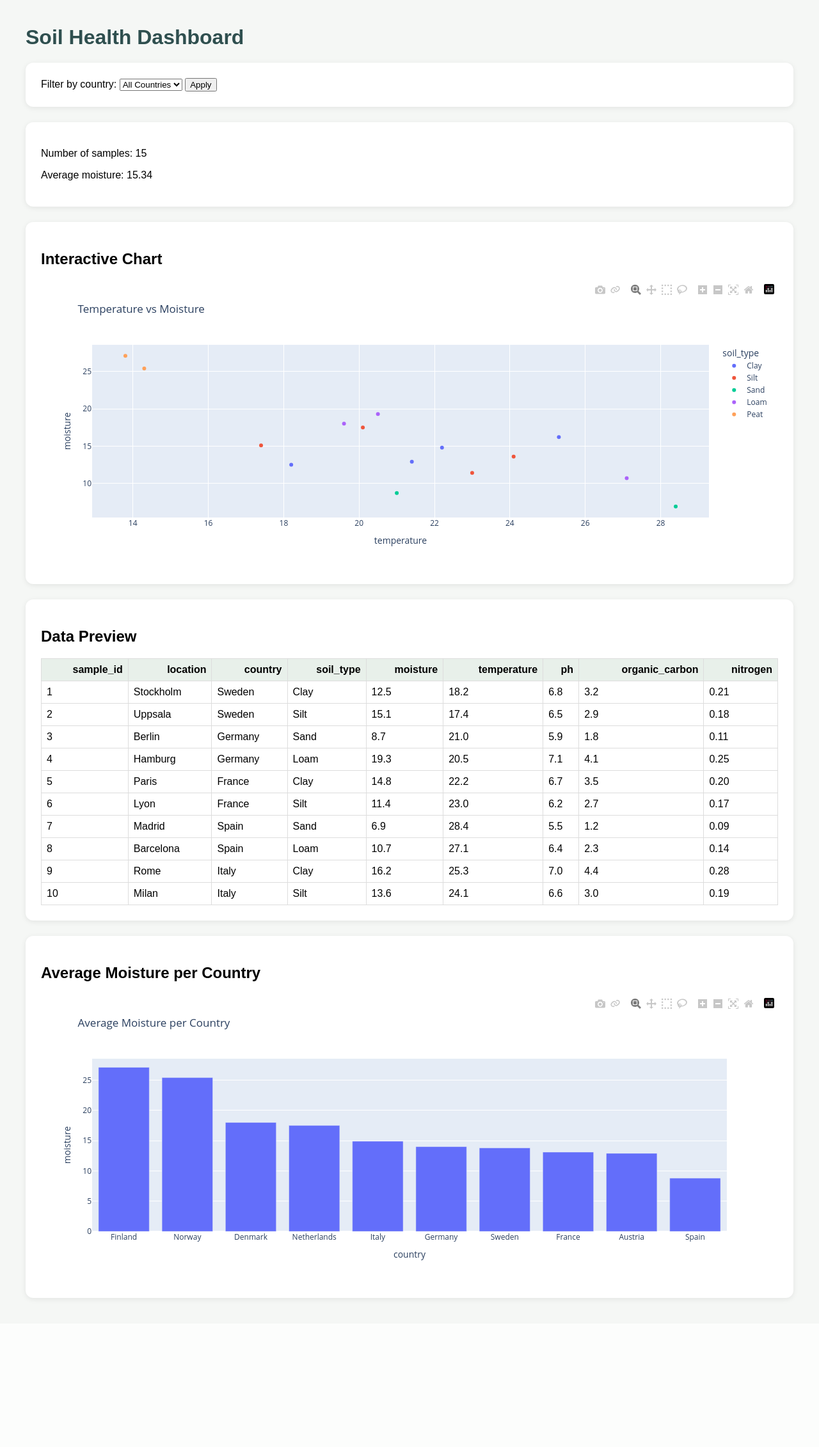
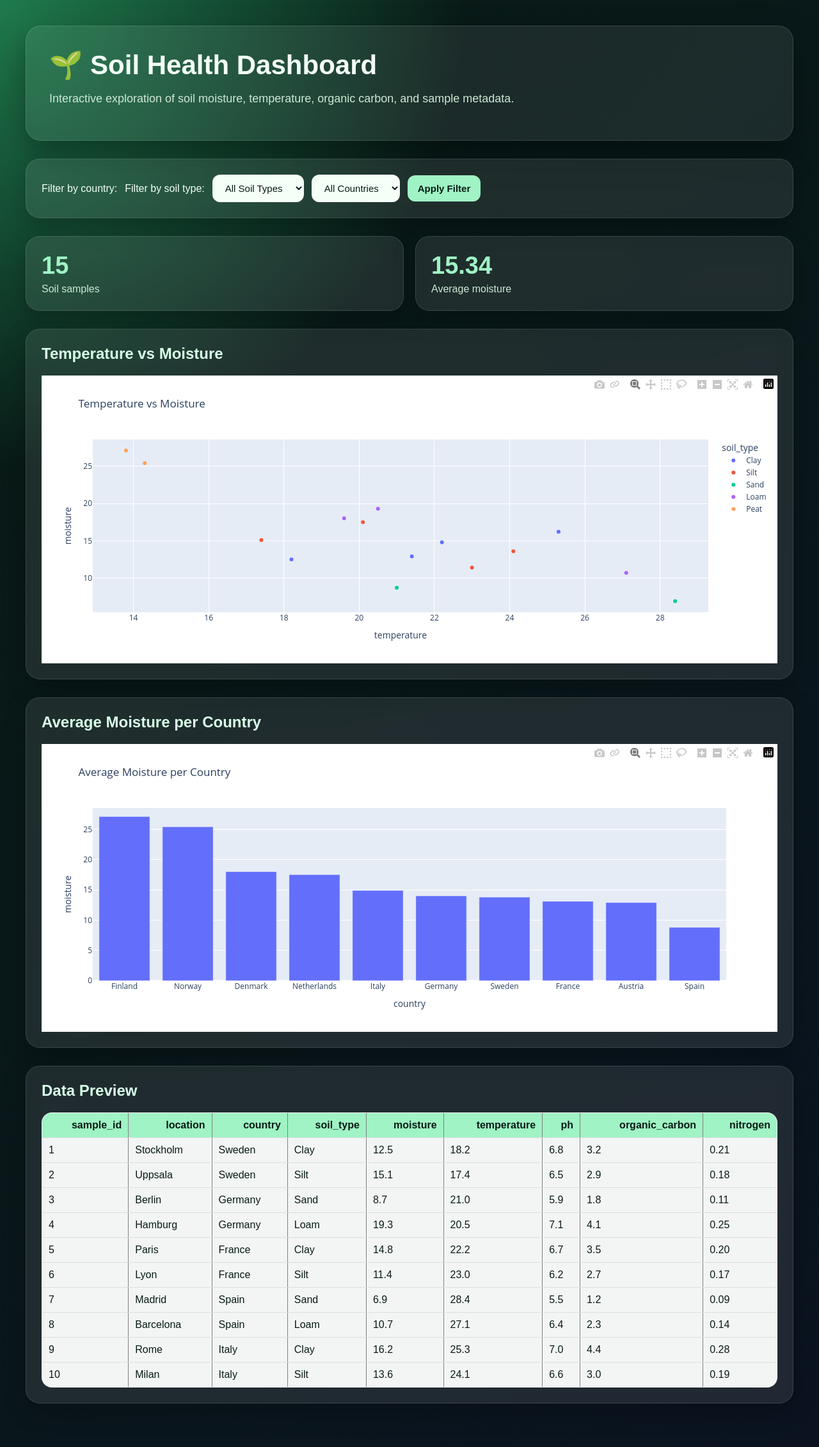
Before and after one commit to persiansushiant/soil-ml-dashboard, a Flask app: page / in a window 1280 px wide. Shown: the whole page at 64% size. Before the commit the page ends 2033 px from the top, so only its background shows below. Run offline with Flask 3, Linux system fonts and the light colour scheme.

Commit message:
Add soil type filter

```diff
--- a/app.py
+++ b/app.py
@@ -10,16 +10,21 @@ def home():
     original_df = pd.read_csv("soil_data.csv")
 
     selected_country = request.args.get("country")
+    selected_soil_type = request.args.get("soil_type")
+
+    df = original_df.copy()
 
     if selected_country:
-        df = original_df[original_df["country"] == selected_country]
-    else:
-        df = original_df
+        df = df[df["country"] == selected_country]
+
+    if selected_soil_type:
+        df = df[df["soil_type"] == selected_soil_type]
 
     countries = sorted(original_df["country"].unique())
+    soil_types = sorted(original_df["soil_type"].unique())
 
     sample_count = len(df)
-    avg_moisture = df["moisture"].mean()
+    avg_moisture = round(df["moisture"].mean(), 2) if sample_count > 0 else 0
 
     scatter_fig = px.scatter(
         df,
@@ -52,14 +57,14 @@ def home():
     return render_template(
         "index.html",
         sample_count=sample_count,
-        avg_moisture=round(avg_moisture, 2),
+        avg_moisture=avg_moisture,
         chart=chart,
         bar_chart=bar_chart,
         table=table,
         countries=countries,
-        selected_country=selected_country
+        soil_types=soil_types,
+        selected_country=selected_country,
+        selected_soil_type=selected_soil_type
     )
-
-
 if __name__ == "__main__":
     app.run(debug=True)
--- a/templates/index.html
+++ b/templates/index.html
@@ -1,49 +1,172 @@
 <!DOCTYPE html>
 <html>
 <head>
-    <title>Soil Dashboard</title>
+    <title>Soil Health Dashboard</title>
 
     <style>
         body {
+            margin: 0;
             font-family: Arial, sans-serif;
-            margin: 40px;
-            background: #f5f7f5;
+            background:
+                radial-gradient(circle at top left, #1f7a4d 0, transparent 28%),
+                linear-gradient(135deg, #081c15, #0b1320);
+            color: #f3fff7;
         }
 
-        h1 {
-            color: #2f4f4f;
+        .page {
+            max-width: 1200px;
+            margin: 0 auto;
+            padding: 40px;
+        }
+
+        .hero {
+            padding: 36px;
+            border-radius: 24px;
+            background: rgba(255, 255, 255, 0.08);
+            box-shadow: 0 20px 50px rgba(0,0,0,0.35);
+            border: 1px solid rgba(255,255,255,0.12);
+            margin-bottom: 28px;
+        }
+
+        .hero h1 {
+            font-size: 42px;
+            margin: 0 0 12px;
+        }
+
+        .hero p {
+            color: #cde8d5;
+            font-size: 18px;
+        }
+
+        .stats {
+            display: grid;
+            grid-template-columns: repeat(2, 1fr);
+            gap: 18px;
+            margin-bottom: 28px;
+        }
+
+        .stat-card,
+        .card {
+            background: rgba(255, 255, 255, 0.09);
+            border: 1px solid rgba(255,255,255,0.12);
+            border-radius: 22px;
+            padding: 24px;
+            box-shadow: 0 12px 35px rgba(0,0,0,0.25);
+            backdrop-filter: blur(10px);
+        }
+
+        .stat-number {
+            font-size: 38px;
+            font-weight: bold;
+            color: #9ff3c4;
+        }
+
+        .stat-label {
+            color: #cde8d5;
+            margin-top: 6px;
         }
 
         .card {
-            background: white;
-            padding: 24px;
-            margin-bottom: 24px;
+            margin-bottom: 28px;
+        }
+
+        .card h2 {
+            margin-top: 0;
+            color: #d8ffe8;
+        }
+
+        form {
+            display: flex;
+            gap: 12px;
+            align-items: center;
+            flex-wrap: wrap;
+        }
+
+        select,
+        button {
+            padding: 12px 16px;
             border-radius: 12px;
-            box-shadow: 0 2px 8px rgba(0,0,0,0.08);
+            border: none;
+            font-size: 15px;
+        }
+
+        select {
+            background: #f3fff7;
+            color: #081c15;
+        }
+
+        button {
+            background: #9ff3c4;
+            color: #081c15;
+            font-weight: bold;
+            cursor: pointer;
+        }
+
+        button:hover {
+            transform: translateY(-1px);
+            box-shadow: 0 8px 20px rgba(159,243,196,0.25);
         }
 
         table {
             border-collapse: collapse;
             width: 100%;
+            background: rgba(255,255,255,0.95);
+            color: #081c15;
+            border-radius: 16px;
+            overflow: hidden;
         }
 
         th, td {
-            padding: 8px;
-            border: 1px solid #ddd;
+            padding: 10px;
+            border-bottom: 1px solid #ddd;
         }
 
         th {
-            background: #e8f0ea;
+            background: #9ff3c4;
+        }
+
+        @media (max-width: 800px) {
+            .stats {
+                grid-template-columns: 1fr;
+            }
+
+            .page {
+                padding: 20px;
+            }
+
+            .hero h1 {
+                font-size: 32px;
+            }
         }
     </style>
 </head>
 
 <body>
-    <h1>Soil Health Dashboard</h1>
+    <div class="page">
+
+        <section class="hero">
+            <h1>🌱 Soil Health Dashboard</h1>
+            <p>
+                Interactive exploration of soil moisture, temperature,
+                organic carbon, and sample metadata.
+            </p>
+        </section>
+
         <div class="card">
             <form method="GET">
                 <label for="country">Filter by country:</label>
+<label for="soil_type">Filter by soil type:</label>
 
+<select name="soil_type" id="soil_type">
+    <option value="">All Soil Types</option>
+
+    {% for soil_type in soil_types %}
+        <option value="{{ soil_type }}"
+            {% if soil_type == selected_soil_type %}selected{% endif %}>
+            {{ soil_type }}
+        </option>
+    {% endfor %}
+</select>
                 <select name="country" id="country">
                     <option value="">All Countries</option>
 
@@ -55,26 +178,44 @@
                     {% endfor %}
                 </select>
 
-        <button type="submit">Apply</button>
+                <button type="submit">Apply Filter</button>
             </form>
         </div>
+
+        <section class="stats">
+            <div class="stat-card">
+                <div class="stat-number">{{ sample_count }}</div>
+                <div class="stat-label">Soil samples</div>
+            </div>
+
+            <div class="stat-card">
+                <div class="stat-number">{{ avg_moisture }}</div>
+                <div class="stat-label">Average moisture</div>
+            </div>
+        </section>
+
         <div class="card">
-        <p>Number of samples: {{ sample_count }}</p>
-        <p>Average moisture: {{ avg_moisture }}</p>
+            <h2>Temperature vs Moisture</h2>
+            {{ chart | safe }}
         </div>
 
         <div class="card">
-        <h2>Interactive Chart</h2>
-        {{ chart | safe }}
+            <h2>Average Moisture per Country</h2>
+            {{ bar_chart | safe }}
         </div>
+
+        {% if hist_chart %}
+        <div class="card">
+            <h2>Organic Carbon Distribution</h2>
+            {{ hist_chart | safe }}
+        </div>
+        {% endif %}
 
         <div class="card">
             <h2>Data Preview</h2>
             {{ table | safe }}
         </div>
-<div class="card">
-    <h2>Average Moisture per Country</h2>
-    {{ bar_chart | safe }}
+
     </div>
 </body>
 </html>
```
Lines whose indentation alone changed are shown as unchanged.
